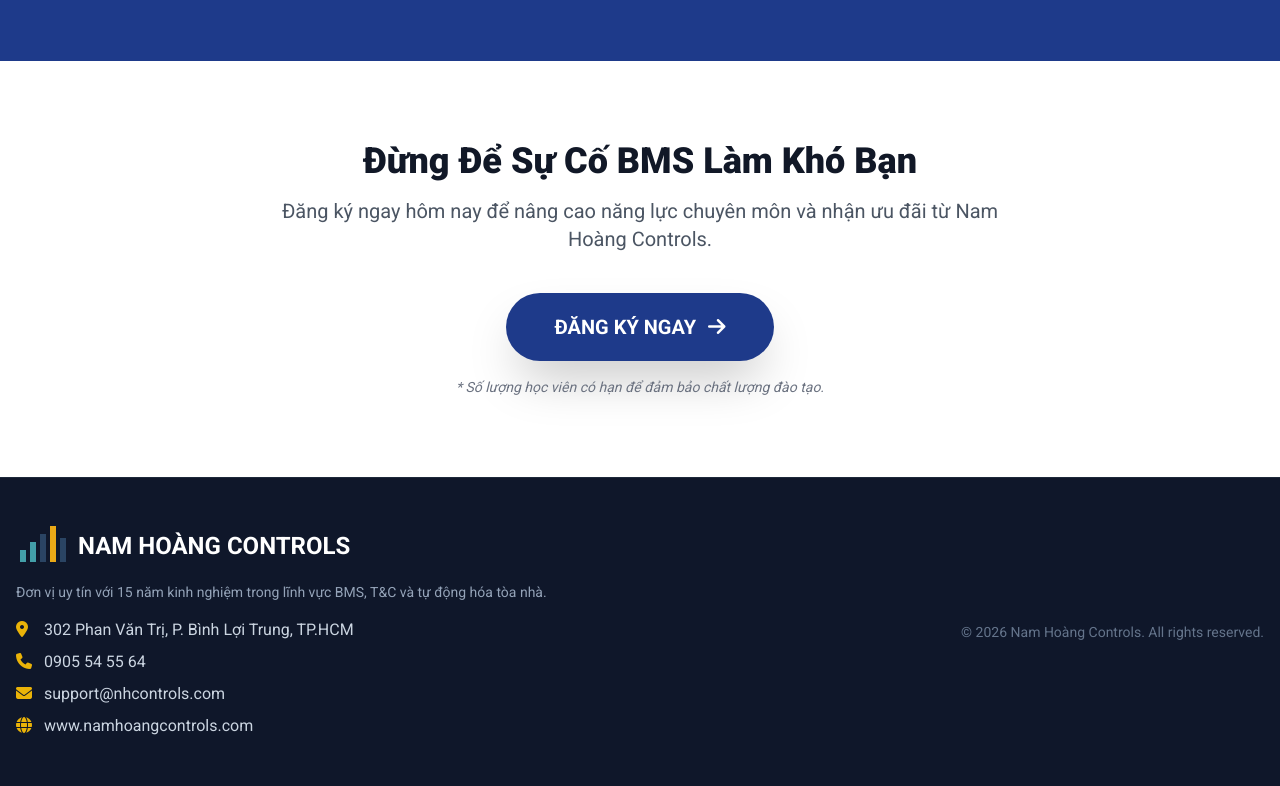
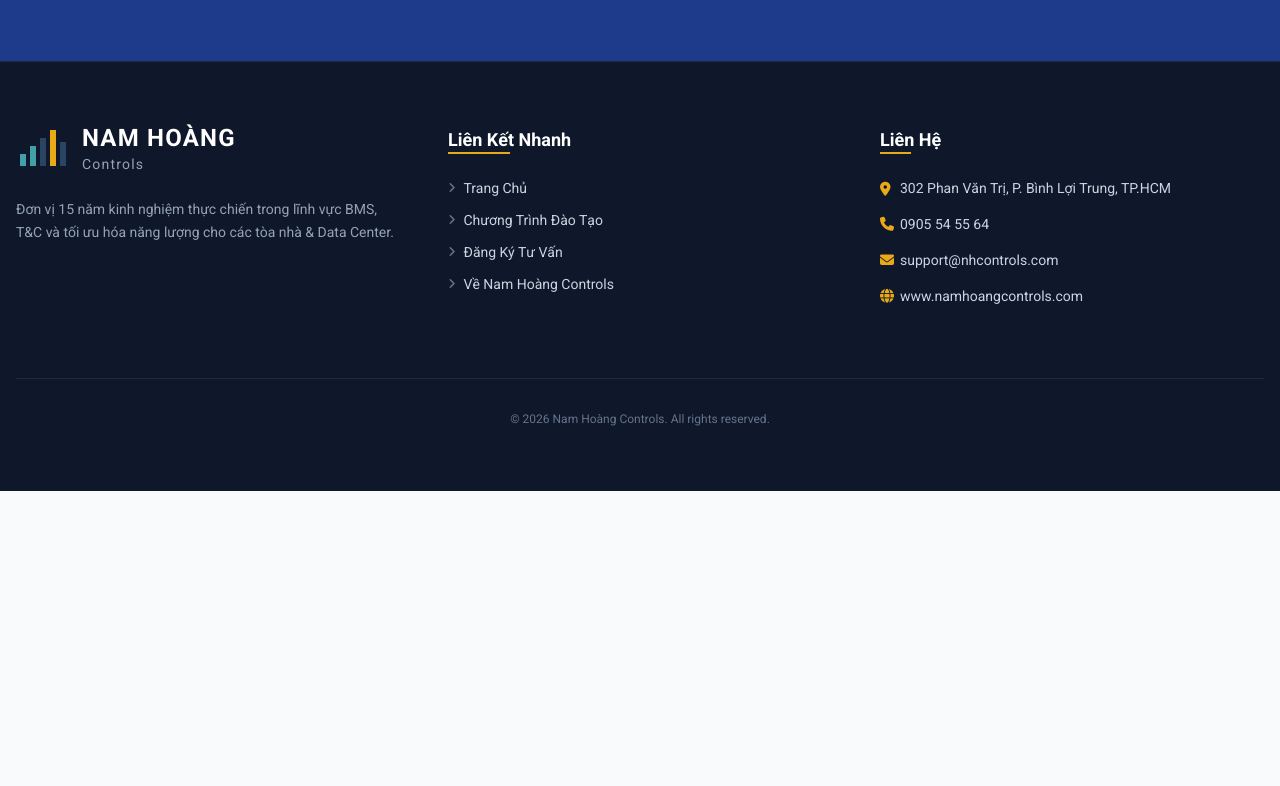
Before and after one commit to NHControls/BMS-training-for-building-technician, a plain HTML site: page index.html in a window 1280 px wide. Shown: the part 2361-3147 px from the top of the page. After the commit the page ends 2852 px from the top, so only its background shows below. Drawn offline with nearby package versions, Linux system fonts and the light colour scheme.

Commit message:
Update index.html

```diff
--- a/index.html
+++ b/index.html
@@ -283,26 +283,15 @@
     </section>
 
     <!-- CTA Footer -->
-    <section id="register" class="py-20 bg-white text-center">
-        <div class="container mx-auto px-4 max-w-3xl">
-            <h2 class="text-4xl font-black text-gray-900 mb-4">Đừng Để Sự Cố BMS Làm Khó Bạn</h2>
-            <p class="text-xl text-gray-600 mb-10">Đăng ký ngay hôm nay để nâng cao năng lực chuyên môn và nhận ưu đãi từ Nam Hoàng Controls.</p>
+        <footer class="bg-slate-900 text-slate-300 py-16 border-t border-slate-800">
+        <div class="container mx-auto px-4">
+            <div class="grid md:grid-cols-3 gap-12">
 
-            <a href="https://forms.gle/XsjRh7xzG7L8dCmX7" target="_blank" class="btn-glow inline-flex items-center justify-center bg-blue-900 text-white font-bold text-xl py-5 px-12 rounded-full hover:bg-blue-800 transition duration-300 shadow-2xl">
-                <span>ĐĂNG KÝ NGAY</span>
-                <i class="fa-solid fa-arrow-right ml-3"></i>
-            </a>
-            <p class="mt-4 text-sm text-gray-500 italic">* Số lượng học viên có hạn để đảm bảo chất lượng đào tạo.</p>
-        </div>
-    </section>
-
-    <!-- Footer -->
-    <footer class="bg-slate-900 text-slate-300 py-12 border-t border-slate-800">
-        <div class="container mx-auto px-4">
-            <div class="grid md:grid-cols-2 gap-8 items-center">
-                <div>
-                    <div class="flex items-center gap-2 mb-4">
-                         <!-- CSS Logo Replacement for Footer -->
+                <!-- Column 1: Info -->
+                <div class="space-y-6">
+                    <!-- Adjusted Logo Alignment -->
+                    <div class="flex items-center gap-3">
+                         <!-- CSS Logo -->
                          <div class="flex items-end gap-1 h-10 p-1">
                             <div class="w-1.5 h-3 bg-nhTeal"></div>
                             <div class="w-1.5 h-5 bg-nhTeal"></div>
@@ -310,23 +299,51 @@
                             <div class="w-1.5 h-9 bg-nhGold"></div>
                             <div class="w-1.5 h-6 bg-nhNavy"></div>
                         </div>
-                        <h2 class="text-2xl font-bold text-white uppercase">Nam Hoàng Controls</h2>
+                        <h2 class="text-2xl font-bold text-white uppercase tracking-wider leading-none">
+                            Nam Hoàng <br><span class="text-sm font-normal text-slate-400 normal-case block pt-1">Controls</span>
+                        </h2>
                     </div>
-                    <p class="mb-4 text-sm text-slate-400">Đơn vị uy tín với 15 năm kinh nghiệm trong lĩnh vực BMS, T&C và tự động hóa tòa nhà.</p>
-                    <div class="space-y-2">
-                        <p><i class="fa-solid fa-location-dot w-6 text-yellow-500"></i> 302 Phan Văn Trị, P. Bình Lợi Trung, TP.HCM</p>
-                        <p><i class="fa-solid fa-phone w-6 text-yellow-500"></i> <a href="tel:0905545564" class="hover:text-white transition">0905 54 55 64</a></p>
-                        <p><i class="fa-solid fa-envelope w-6 text-yellow-500"></i> <a href="mailto:support@nhcontrols.com" class="hover:text-white transition">support@nhcontrols.com</a></p>
-                        <p><i class="fa-solid fa-globe w-6 text-yellow-500"></i> <a href="http://www.namhoangcontrols.com" target="_blank" class="hover:text-white transition">www.namhoangcontrols.com</a></p>
+                    <p class="text-sm text-slate-400 leading-relaxed">
+                        Đơn vị 15 năm kinh nghiệm thực chiến trong lĩnh vực BMS, T&C và tối ưu hóa năng lượng cho các tòa nhà & Data Center.
+                    </p>
+                </div>
+
+                <!-- Column 2: Quick Links -->
+                <div>
+                    <h3 class="text-white font-bold text-lg mb-6 relative inline-block">
+                        Liên Kết Nhanh
+                        <span class="absolute bottom-0 left-0 w-1/2 h-0.5 bg-nhGold"></span>
+                    </h3>
+                    <ul class="space-y-3 text-sm">
+                        <li><a href="#" class="hover:text-nhGold transition flex items-center"><i class="fa-solid fa-angle-right text-xs mr-2 text-slate-500"></i> Trang Chủ</a></li>
+                        <li><a href="#program" class="hover:text-nhGold transition flex items-center"><i class="fa-solid fa-angle-right text-xs mr-2 text-slate-500"></i> Chương Trình Đào Tạo</a></li>
+                        <li><a href="#register" class="hover:text-nhGold transition flex items-center"><i class="fa-solid fa-angle-right text-xs mr-2 text-slate-500"></i> Đăng Ký Tư Vấn</a></li>
+                        <li><a href="http://www.namhoangcontrols.com" class="hover:text-nhGold transition flex items-center"><i class="fa-solid fa-angle-right text-xs mr-2 text-slate-500"></i> Về Nam Hoàng Controls</a></li>
+                    </ul>
+                </div>
+
+                <!-- Column 3: Contact (Added Website, Removed Socials) -->
+                <div>
+                    <h3 class="text-white font-bold text-lg mb-6 relative inline-block">
+                        Liên Hệ
+                        <span class="absolute bottom-0 left-0 w-1/2 h-0.5 bg-nhGold"></span>
+                    </h3>
+                    <div class="space-y-4 text-sm mb-6">
+                        <p class="flex items-start"><i class="fa-solid fa-location-dot w-5 text-nhGold mt-1"></i> <span>302 Phan Văn Trị, P. Bình Lợi Trung, TP.HCM</span></p>
+                        <p class="flex items-center"><i class="fa-solid fa-phone w-5 text-nhGold"></i> <a href="tel:0905545564" class="hover:text-white transition">0905 54 55 64</a></p>
+                        <p class="flex items-center"><i class="fa-solid fa-envelope w-5 text-nhGold"></i> <a href="mailto:support@nhcontrols.com" class="hover:text-white transition">support@nhcontrols.com</a></p>
+                        <p class="flex items-center"><i class="fa-solid fa-globe w-5 text-nhGold"></i> <a href="http://www.namhoangcontrols.com" target="_blank" class="hover:text-white transition">www.namhoangcontrols.com</a></p>
                     </div>
                 </div>
-                <div class="text-center md:text-right">
-                   <p class="text-sm text-slate-500">&copy; 2026 Nam Hoàng Controls. All rights reserved.</p>
-                </div>
+
+            </div>
+
+            <!-- Copyright (Removed Legal Links) -->
+            <div class="border-t border-slate-800 mt-12 pt-8 text-center text-xs text-slate-500">
+                <p>&copy; 2026 Nam Hoàng Controls. All rights reserved.</p>
             </div>
         </div>
     </footer>
 
 </body>
-
 </html>
```
